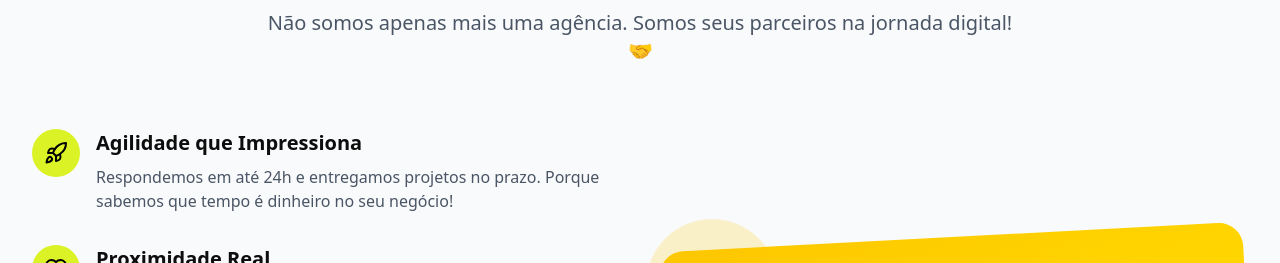
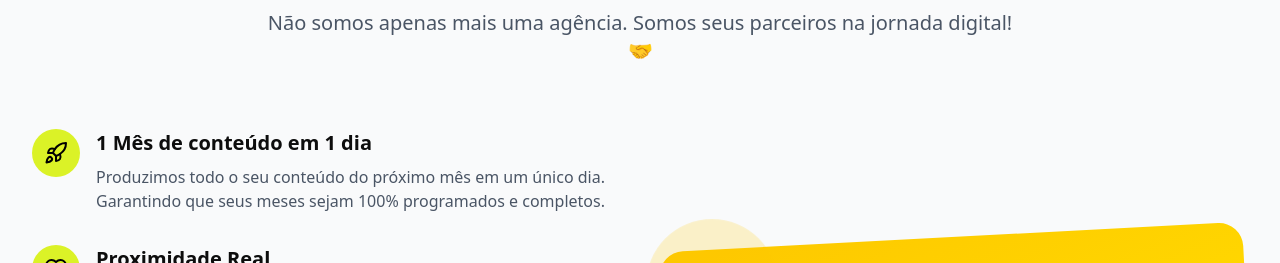
Before and after one commit to ViniciusCJ/atris-landing-page, a React (Vite) app: page / in a window 1280 px wide. Shown: the part 2860-3123 px from the top of the page. Built offline with nearby package versions, Linux system fonts and the light colour scheme.

Commit message:
Trocando o campo de agilidade que impressiona

```diff
--- a/src/pages/App.jsx
+++ b/src/pages/App.jsx
@@ -410,10 +410,9 @@ function App() {
                     <Rocket className="h-6 w-6 text-black" />
                   </div>
                   <div>
-                    <h3 className="text-xl font-bold text-atris-black mb-2">Agilidade que Impressiona</h3>
+                    <h3 className="text-xl font-bold text-atris-black mb-2">1 Mês de conteúdo em 1 dia</h3>
                     <p className="text-gray-600">
-                      Respondemos em até 24h e entregamos projetos no prazo.
-                      Porque sabemos que tempo é dinheiro no seu negócio!
+                      Produzimos todo o seu conteúdo do próximo mês em um único dia. Garantindo que seus meses sejam 100% programados e completos.
                     </p>
                   </div>
                 </div>
```
